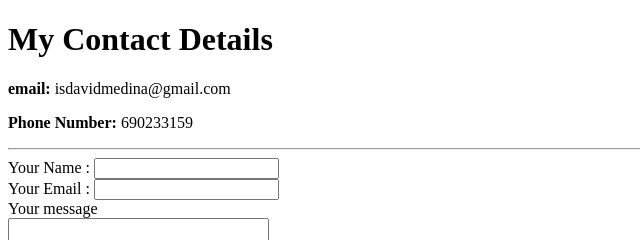
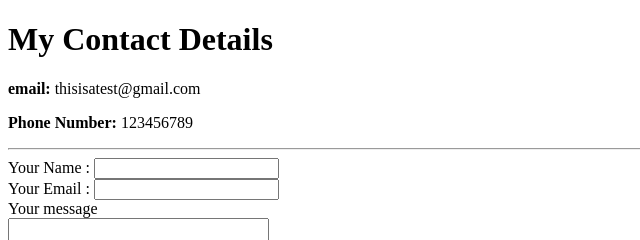
Before and after one commit to davidmedinaf/cv, a plain HTML site: page contact.html in a window 1280 px wide. Shown: the top 240 px of the page, 0-640 px from the left. Drawn offline with Linux system fonts and the light colour scheme.

Commit message:
Update contact.html

```diff
--- a/contact.html
+++ b/contact.html
@@ -8,8 +8,8 @@
 
 <body>
   <h1>My Contact Details</h1>
-  <p><strong>email: </strong>isdavidmedina@gmail.com</p>
-  <p><strong>Phone Number: </strong>690233159</p>
+  <p><strong>email: </strong>thisisatest@gmail.com</p>
+  <p><strong>Phone Number: </strong>123456789</p>
   <hr>
   <form class="" action="mailto:isdavidmedina@gmail.com" method="post" enctype="text/plain">
     <label>Your Name : </label>
```
